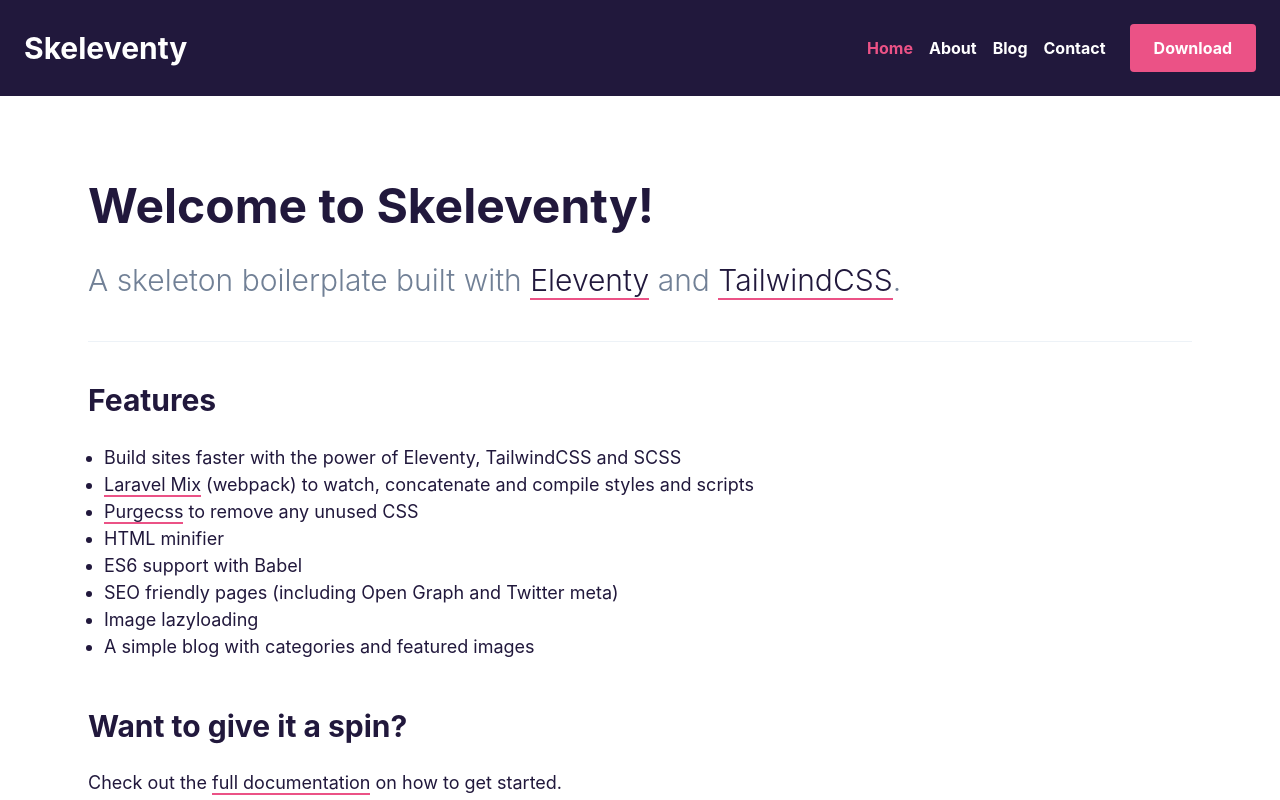
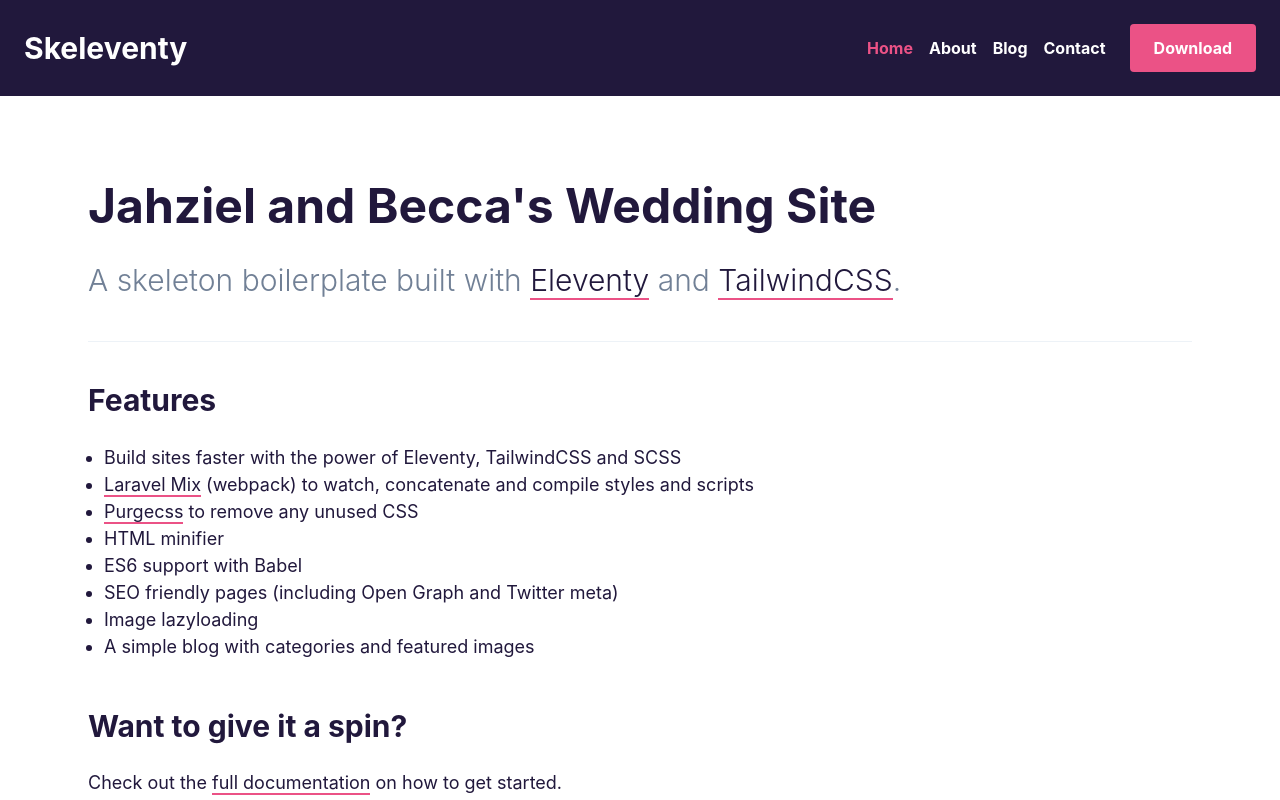
Before and after one commit to jahzielv/wedding-site, an Eleventy site: page site/index.njk in a window 1280 px wide. Shown: the top 800 px of the page. Built offline with nearby package versions, Linux system fonts and the light colour scheme; Eleventy itself is replaced by a stand-in of ours; files that its build step writes are made by us from their sources.

Commit message:
small title change

```diff
--- a/site/index.njk
+++ b/site/index.njk
@@ -1,9 +1,9 @@
 ---
 layout: default
 meta_title: Home
-meta_description: Skeleventy is a beautiful, powerful skeleton boilerplate built with Eleventy and TailwindCSS
+meta_description: Jahziel and Becca's Wedding Site
 body_class: home
-title: Welcome to Skeleventy!
+title: Jahziel and Becca's Wedding Site
 ---
 
 <main id="main" class="main inner flex flex-1 flex-col py-10 lg:py-20 focus:outline-none" tabindex="-1">
```
